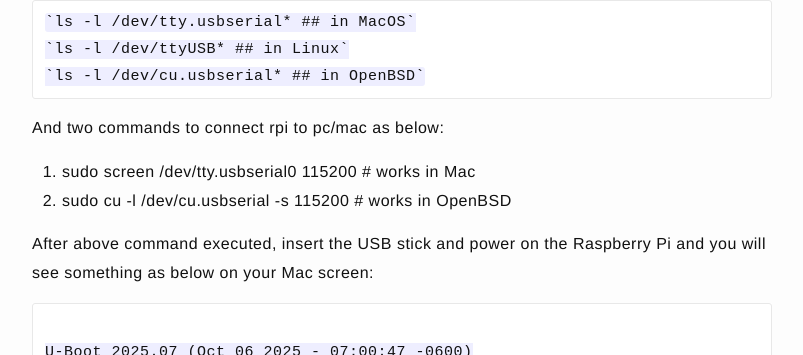
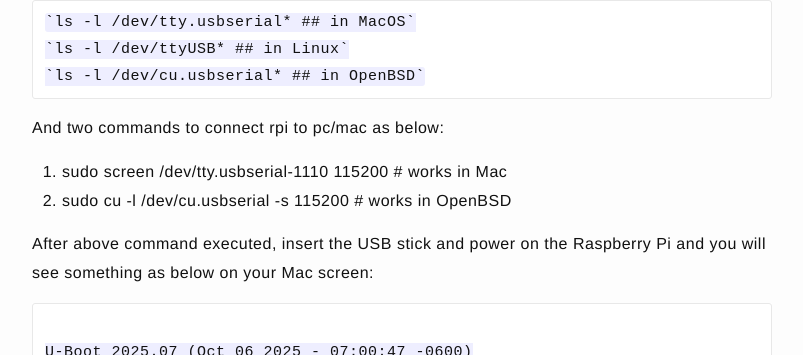
Before and after one commit to jazzi/jazzi.github.io, a Jekyll site: the page built from _posts/2025-12-09-install-openbsd78-on-raspberry-3b.md, in a window 1280 px wide and 900 px high, scrolled down 2659 px. Shown: the part 97-452 px from the top of the window, without its empty margins (238-1041 px from the left). Built offline with Jekyll 4.4.1, drawn with Linux system fonts in a browser that asks for light colours.

Commit message:
add more

```diff
--- a/_posts/2025-12-09-install-openbsd78-on-raspberry-3b.md
+++ b/_posts/2025-12-09-install-openbsd78-on-raspberry-3b.md
@@ -94,7 +94,7 @@ If you need more details, you can check [How to Boot Raspberry Pi from USB witho
 
 And two commands to connect rpi to pc/mac as below:
 
-1. sudo screen /dev/tty.usbserial0 115200 # works in Mac
+1. sudo screen /dev/tty.usbserial-1110 115200 # works in Mac
 2. sudo cu -l /dev/cu.usbserial -s 115200 # works in OpenBSD
 
 After above command executed, insert the USB stick and power on the Raspberry Pi and you will see something as below on your Mac screen:
```
